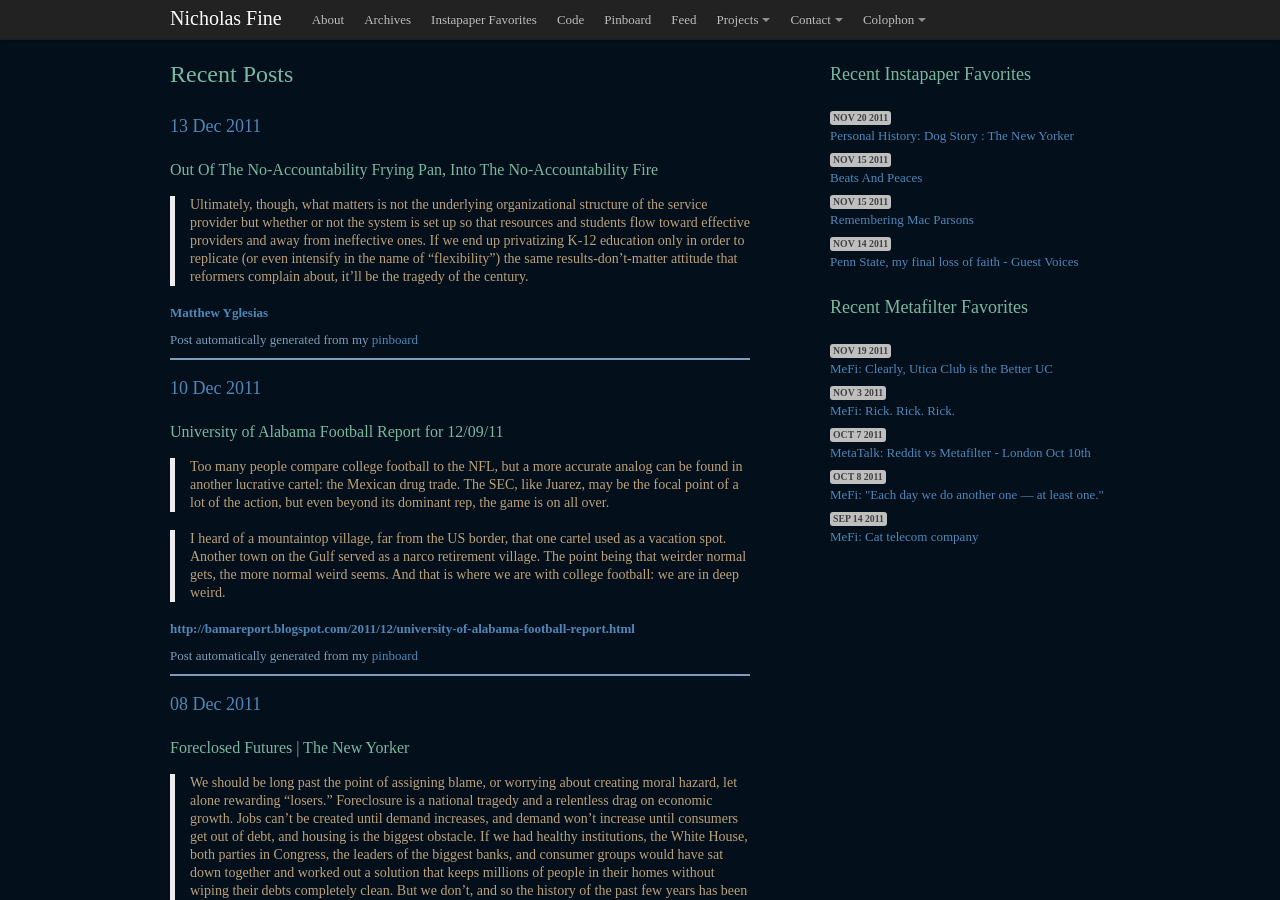
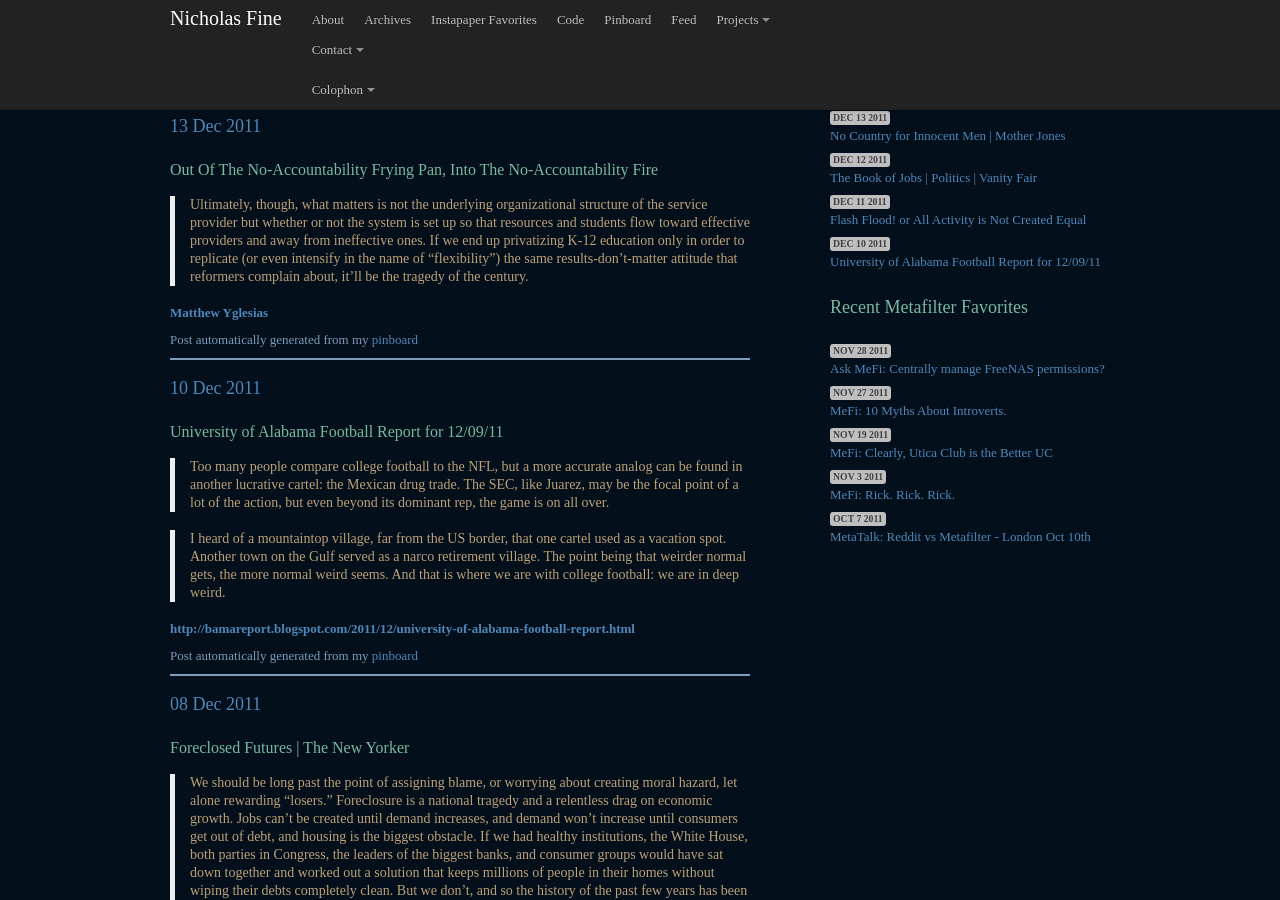
Before and after one commit to yrgoldteeth/yrgoldteeth.github.com, a Jekyll site: the page built from index.html, in a window 1280 px wide and 900 px high. Built offline with Jekyll 4.4.1, drawn with Linux system fonts in a browser that asks for light colours; nearby versions of some CDN libraries; some web fonts are replaced; Markdown is read by kramdown in place of the engine named in the settings.

Commit message:
update instapaper favorites

```diff
--- a/_layouts/index.html
+++ b/_layouts/index.html
@@ -44,7 +44,6 @@
               <li><a href='/whereabouts'>Whereabouts</a></li>
             </ul>
             </li>
-            <li class='dropdown' data-dropdown='dropdown'>
             <a class='dropdown-toggle' href='#'>Contact</a>
             <ul class='dropdown-menu'>
               <li><a href='mailto:nick@ndfine.com'>Email</a></li>
@@ -74,18 +73,18 @@
           <div class='span5 offset1'>
 <h3 class='sidebar'>Recent Instapaper Favorites</h3>
 <ul class='unstyled'>
-    <li class='sidebar'><span class='label'>Nov 20 2011</span><br /><a href='http://m.newyorker.com/reporting/2011/08/08/110808fa_fact_gopnik?currentPage=all'>Personal History: Dog Story : The New Yorker</a></li>
-    <li class='sidebar'><span class='label'>Nov 15 2011</span><br /><a href='http://gilesbowkett.blogspot.com/2011/11/beats-and-peaces.html'>Beats And Peaces</a></li>
-    <li class='sidebar'><span class='label'>Nov 15 2011</span><br /><a href='http://weldbham.com/secondfront/2011/11/15/remembering-mac-parsons/'>Remembering Mac Parsons</a></li>
-    <li class='sidebar'><span class='label'>Nov 14 2011</span><br /><a href='http://www.washingtonpost.com/blogs/guest-voices/post/penn-state-my-final-loss-of-faith/2011/11/11/gIQAwmiIDN_blog.html'>Penn State, my final loss of faith - Guest Voices</a></li>
+    <li class='sidebar'><span class='label'>Dec 13 2011</span><br /><a href='http://m.motherjones.com/politics/2011/12/tim-cole-rick-perry'>No Country for Innocent Men | Mother Jones</a></li>
+    <li class='sidebar'><span class='label'>Dec 12 2011</span><br /><a href='http://m.vanityfair.com/politics/2012/01/stiglitz-depression-201201.print'>The Book of Jobs | Politics | Vanity Fair</a></li>
+    <li class='sidebar'><span class='label'>Dec 11 2011</span><br /><a href='http://www.heaviestcorner.org/?p=1633'>Flash Flood! or All Activity is Not Created Equal</a></li>
+    <li class='sidebar'><span class='label'>Dec 10 2011</span><br /><a href='http://bamareport.blogspot.com/2011/12/university-of-alabama-football-report.html'>University of Alabama Football Report for 12/09/11</a></li>
 </ul>
 <h3 class='sidebar'>Recent Metafilter Favorites</h3>
 <ul class='unstyled'>
+    <li class='sidebar'><span class='label'>Nov 28 2011</span><br /><a href='http://ask.metafilter.com/202048/Centrally-manage-FreeNAS-permissions'>Ask MeFi: Centrally manage FreeNAS permissions?</a></li>
+    <li class='sidebar'><span class='label'>Nov 27 2011</span><br /><a href='http://www.metafilter.com/109825/10-Myths-About-Introverts'>MeFi: 10 Myths About Introverts.</a></li>
     <li class='sidebar'><span class='label'>Nov 19 2011</span><br /><a href='http://www.metafilter.com/109627/Clearly-Utica-Club-is-the-Better-UC'>MeFi: Clearly, Utica Club is the Better UC</a></li>
     <li class='sidebar'><span class='label'>Nov  3 2011</span><br /><a href='http://www.metafilter.com/109089/Rick-Rick-Rick'>MeFi: Rick. Rick. Rick.</a></li>
     <li class='sidebar'><span class='label'>Oct  7 2011</span><br /><a href='http://metatalk.metafilter.com/21059/Reddit-vs-Metafilter-London-Oct-10th'>MetaTalk: Reddit vs Metafilter - London Oct 10th</a></li>
-    <li class='sidebar'><span class='label'>Oct  8 2011</span><br /><a href='http://www.metafilter.com/108192/Each-day-we-do-another-one-at-least-one'>MeFi: "Each day we do another one — at least one."</a></li>
-    <li class='sidebar'><span class='label'>Sep 14 2011</span><br /><a href='http://www.metafilter.com/107432/Cat-telecom-company'>MeFi: Cat telecom company</a></li>
 </ul>
 </div>
 </div>
--- a/instapaper.markdown
+++ b/instapaper.markdown
@@ -13,6 +13,9 @@ some of my favorites.
 
 <div id='posts'>
   <ul class='unstyled'>
+    <li class='post-link'><span class='label'>13 Dec 2011</span><br /><a href='http://m.motherjones.com/politics/2011/12/tim-cole-rick-perry'>No Country for Innocent Men | Mother Jones</a></li>
+    <li class='post-link'><span class='label'>12 Dec 2011</span><br /><a href='http://m.vanityfair.com/politics/2012/01/stiglitz-depression-201201.print'>The Book of Jobs | Politics | Vanity Fair</a></li>
+    <li class='post-link'><span class='label'>11 Dec 2011</span><br /><a href='http://www.heaviestcorner.org/?p=1633'>Flash Flood! or All Activity is Not Created Equal</a></li>
     <li class='post-link'><span class='label'>10 Dec 2011</span><br /><a href='http://bamareport.blogspot.com/2011/12/university-of-alabama-football-report.html'>University of Alabama Football Report for 12/09/11</a></li>
     <li class='post-link'><span class='label'>27 Nov 2011</span><br /><a href='http://www.newyorker.com/fiction/features/2011/10/31/111031fi_fiction_saunders?mbid=social_retweet'>George Saunders: “Tenth of December” : The New Yorker</a></li>
     <li class='post-link'><span class='label'>20 Nov 2011</span><br /><a href='http://m.newyorker.com/reporting/2011/08/08/110808fa_fact_gopnik?currentPage=all'>Personal History: Dog Story : The New Yorker</a></li>
```
Also changed, not shown: 1 other file.
